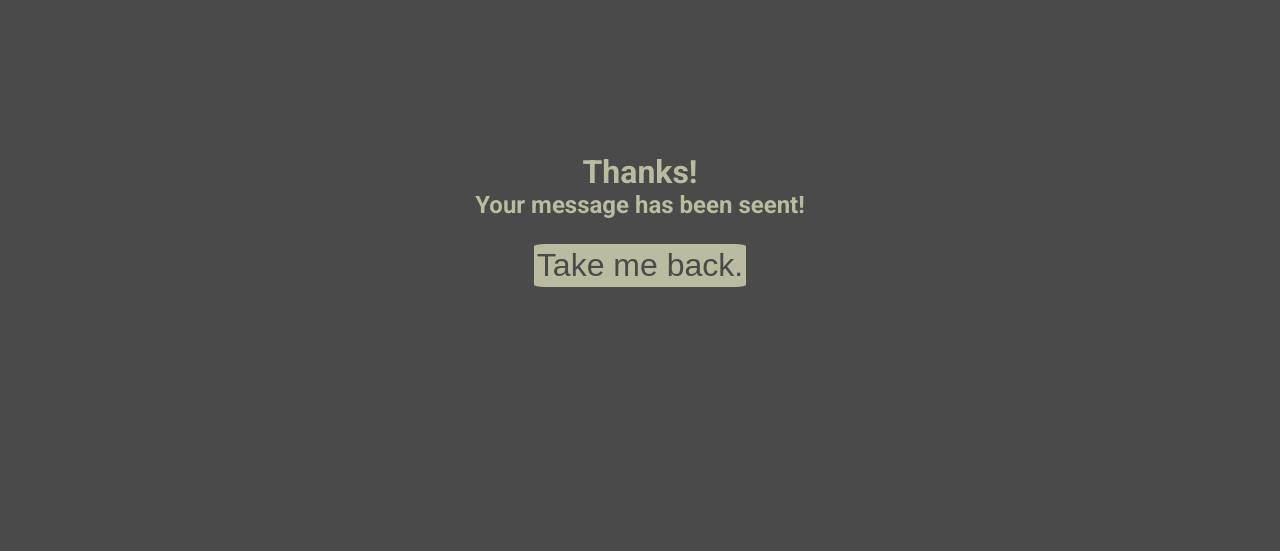
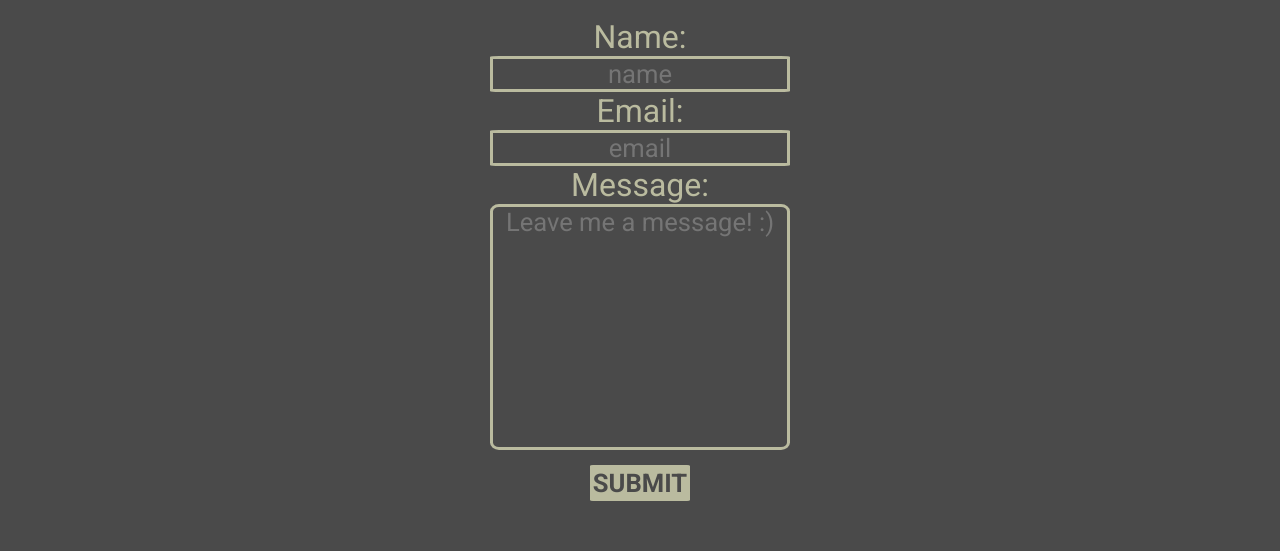
Before and after one commit to G-Milzink/CI_PP2_GS, a plain HTML site: page contact.html in a window 1280 px wide. Shown: the part 117-668 px from the top of the page. Drawn offline with nearby package versions, Linux system fonts and the light colour scheme.

Commit message:
removed broken modal code

```diff
--- a/assets/css/style.css
+++ b/assets/css/style.css
@@ -323,13 +323,6 @@ footer {
 }
 
 /* Contact specific styling */
-#modal {
-    width: 100vw;
-    height: 100vh;
-    margin-top: 20vh;
-    background-color: #4A4A4A;
-}
-
 #contact-wrapper {
     min-width: 50%;
     margin: 25px auto;
--- a/contact.html
+++ b/contact.html
@@ -17,11 +17,6 @@
             <a href="guillotine.html"><img src="assets/images/logos/guillotine_logo.webp" alt="An image of a guillotine with the word 'guillotine' written across"  class="header-link"></a>
         </div>
     </header>
-    <div id="modal">
-        <h1>Thanks!</h1>
-        <h2>Your message has been seent!</h2>
-        <button id="back-home" class="msg-404" onclick="window.location.href='index.html';">Take me back.</button>
-    </div>
     <div id="contact-wrapper">
         <form id="contact-form">
             <label for="name" class="form-element">Name:</label>
```
